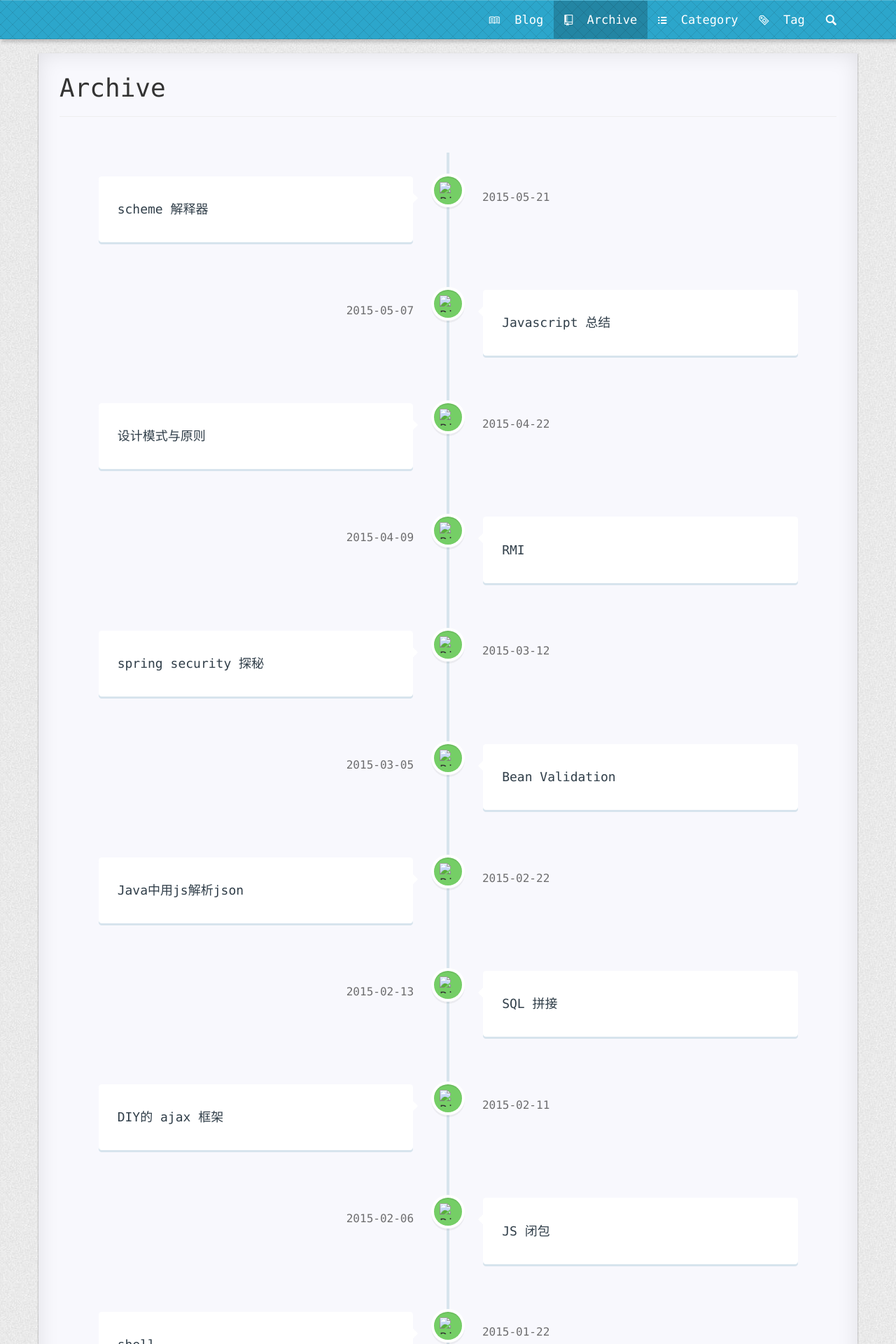
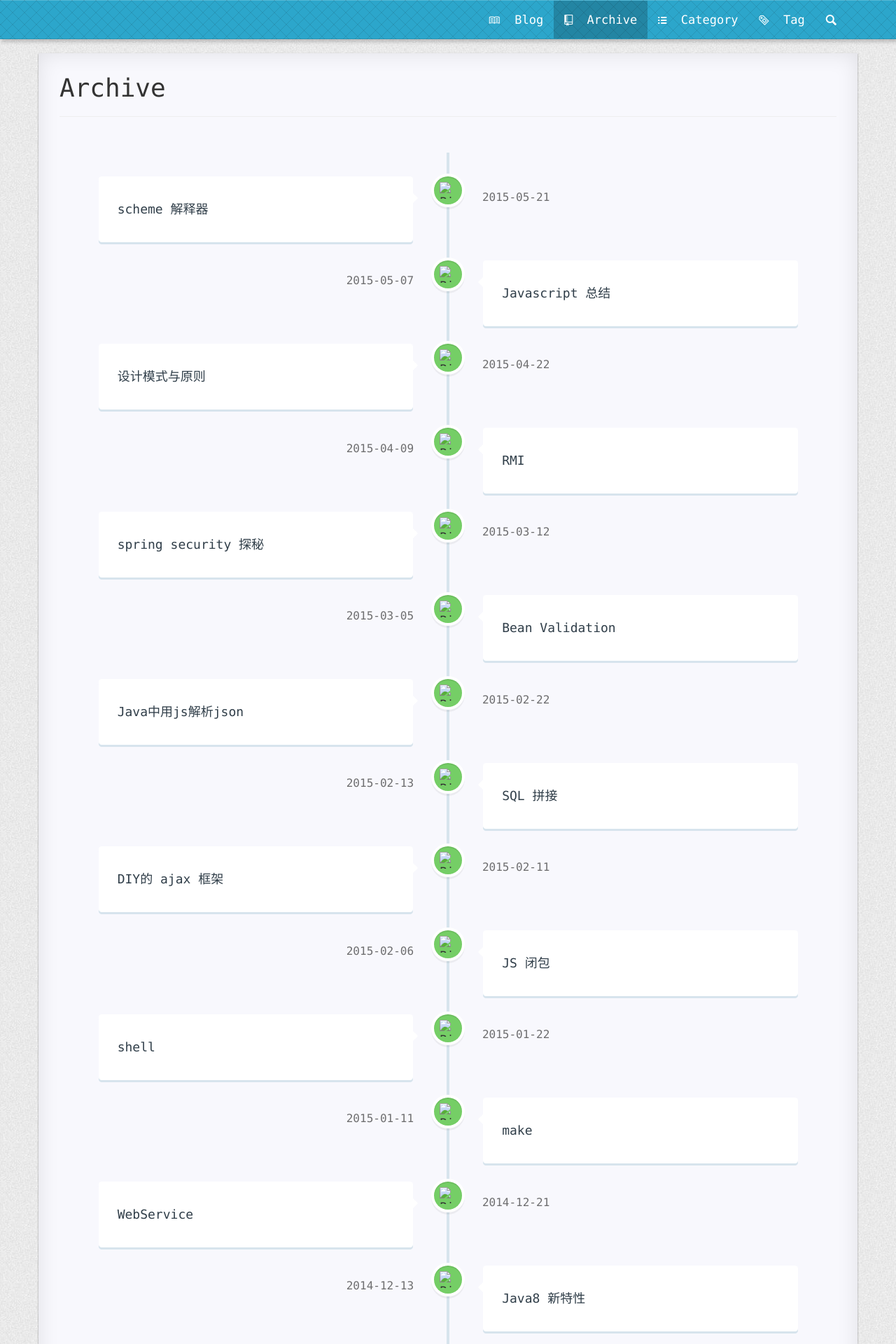
Before and after one commit to bit-ranger/blog, a Jekyll site: the page built from pages/1archive.html, in a window 1280 px wide. Shown: the top 1920 px of the page at 70% size. Built offline with Jekyll 4.4.1, drawn with Linux system fonts in a browser that asks for light colours; nearby versions of some CDN libraries; comment, search, counter and statistics services are not loaded.

Commit message:
archive margin

```diff
--- a/static/css/archive.css
+++ b/static/css/archive.css
@@ -52,7 +52,7 @@ Main components
 
 .cd-timeline-block {
     position: relative;
-    margin: 2em 0;
+    margin: 1em 0;
 }
 .cd-timeline-block:after {
     content: "";
@@ -67,7 +67,7 @@ Main components
 }
 @media only screen and (min-width: 1170px) {
     .cd-timeline-block {
-        margin: 4em 0;
+        margin: 1.5em 0;
     }
     .cd-timeline-block:first-child {
         margin-top: 0;
```
